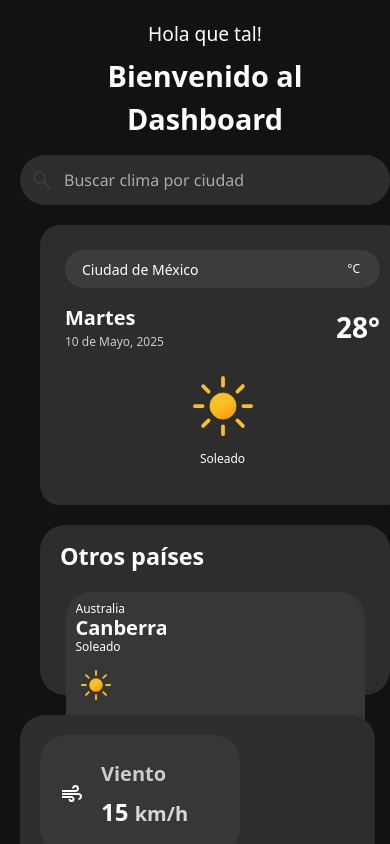
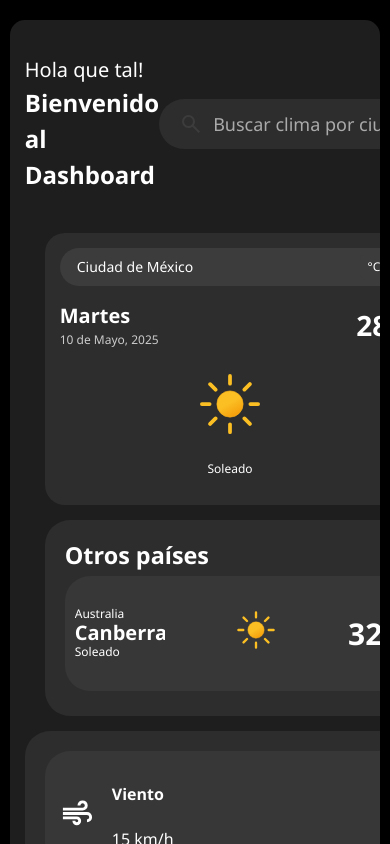
Before and after one commit to RodEsB/Dashboard-Weather, a React (Vite) app: page / in a window 390 px wide. Shown: the top 844 px of the page. Built offline with nearby package versions, Linux system fonts and the light colour scheme.

Commit message:
Tercera prueba de responsividad

```diff
--- a/src/App.css
+++ b/src/App.css
@@ -1,128 +1,119 @@
-/* Estructura general */
+body {
+  background-color: #000; /* fondo exterior negro */
+  margin: 0;
+  font-family: 'Segoe UI', sans-serif;
+
+  /* Centrado vertical y horizontal */
+  height: 100vh;
+  display: flex;
+  justify-content: center;
+  align-items: center;
+}
+
 .dashboard-container {
+  background-color: #1e1e1e;
+  border-radius: 30px;
+  padding: 30px;
+  width: 1200px;
+  height: 600px;
+  box-sizing: border-box;
+  overflow: hidden;
+  color: white;
   display: flex;
   flex-direction: column;
-  padding: 20px;
-  background-color: #121212;
-  min-height: 100vh;
-  color: white;
+  justify-content: flex-start;
+  gap: 0px;
+  box-shadow: 0 0 20px rgba(0, 0, 0, 0.4);
 }
 
-/* Parte superior */
+.friendly-greetings {
+  font-size: 20px;
+  font-weight: lighter;
+  margin-bottom: 0px;
+}
+
+.title {
+  font-size: 24px;
+  font-weight: bold;
+  margin-top: 0px;
+}
+
 .top-bar {
   display: flex;
   justify-content: space-between;
   align-items: center;
-  flex-wrap: wrap;
   margin-bottom: 20px;
 }
 
-/* Saludo */
-.greetings {
+.weather-components {
   display: flex;
-  flex-direction: column;
-  gap: 5px;
+  gap: 20px;
+  justify-content: center;
+  align-items: flex-start;
+  flex-wrap: nowrap;
 }
 
-.friendly-greetings {
-  margin: 0;
-  font-size: 1.2rem;
-  font-weight: 300;
-}
-
-.title {
-  margin: 0;
-  font-size: 1.8rem;
-  font-weight: bold;
-}
-
-/* SearchBar */
-.search-bar {
-  display: flex;
-  align-items: center;
-  gap: 10px;
-  background-color: #2d2d2d;
-  border-radius: 25px;
-  padding: 10px 20px;
-  width: 280px;
-  height: 30px;
-}
-
-.search-bar input {
-  background: none;
-  border: none;
-  outline: none;
-  color: white;
-  font-size: 18px;
-  font-weight: lighter;
-  flex: 1;
-  padding: 0;
-  font-family: 'Segoe UI', sans-serif;
-}
-
-.search-bar input::placeholder {
-  color: #aaa;
-}
-
-.search-bar img {
-  width: 24px;
-  height: 24px;
-}
-
-/* Layout para weather info */
-.weather-components {
-  display: flex;
-  justify-content: space-between;
-  gap: 20px;
-  flex-wrap: wrap;
-}
-
-/* Columna izquierda (Ciudad actual + Otros países) */
 .card-stack {
   display: flex;
   flex-direction: column;
   gap: 20px;
+  flex-shrink: 0; /* importante para que mantenga su ancho */
 }
 
-/* Contenedor de tarjetas */
-.dashboard-card {
-  background-color: #1e1e1e;
-  padding: 20px;
-  border-radius: 20px;
-  color: white;
-  width: 100%;
-  max-width: 350px;
+/* --- Media Queries --- */
+
+/* Tablets (pantallas menores a 1200px) */
+@media (max-width: 1199px) {
+  .dashboard-container {
+    width: 90vw;
+    height: auto;
+    padding: 20px;
+  }
+
+  .weather-components {
+    flex-wrap: wrap;
+    justify-content: center;
+  }
+
+  .card-stack {
+    flex-direction: row;
+    flex-wrap: wrap;
+    gap: 15px;
+  }
 }
 
-/* Responsive */
-@media screen and (max-width: 768px) {
-  .top-bar {
-    flex-direction: column;
-    align-items: center;
-    gap: 15px;
-    text-align: center;
+/* Móviles (pantallas menores a 768px) */
+@media (max-width: 767px) {
+  body {
+    align-items: flex-start;
+    padding: 20px 0;
+    height: auto;
+  }
+
+  .dashboard-container {
+    width: 95vw;
+    height: auto;
+    padding: 15px;
+    border-radius: 15px;
   }
 
   .weather-components {
     flex-direction: column;
+    gap: 15px;
     align-items: center;
-    gap: 20px;
   }
 
-  .card-stack,
-  .dashboard-card,
-  .weather-card,
-  .weather-container {
+  .card-stack {
+    flex-direction: column;
     width: 100%;
-    max-width: 90%;
   }
 
-  .weatherInfo-container {
-    width: 90%;
-  }
-
+  /* Que tarjetas y componentes ocupen el ancho completo */
+  .weather-card,
+  .weather-container,
+  .otherCountries-container,
   .search-bar {
-    width: 100%;
-    justify-content: center;
+    width: 100% !important;
+    max-width: none;
   }
 }
--- a/src/Components/OtherCountires.css
+++ b/src/Components/OtherCountires.css
@@ -1,14 +1,13 @@
-/* OtherCountries.css */
 .otherCountries-container {
   background-color: #2d2d2d;
   border-radius: 25px;
   padding: 10px 20px 30px 20px;
-  width: 310px;
+  width: 290px;
   height: 130px;
   color: white;
   display: flex;
   flex-direction: column;
-  gap: 15px;
+  gap: 4px;
 }
 
 .otherCountries-text {
@@ -21,5 +20,15 @@
   display: flex;
   justify-content: center;
   width: 100%;
-  margin-top: -20px;
+  margin-top: -25px;
 }
+
+/* Responsividad */
+@media (max-width: 767px) {
+  .otherCountries-container {
+    width: 100% !important;
+    max-width: none;
+    height: auto;
+    padding: 15px 20px 25px 20px;
+  }
+}
--- a/src/Components/SearchBar.css
+++ b/src/Components/SearchBar.css
@@ -30,13 +30,10 @@
   height: 24px;
 }
 
-  @media screen and (max-width: 768px) {
+/* Responsividad */
+@media (max-width: 767px) {
   .search-bar {
-      width: 100%;
-      padding: 10px;
-    }
-
-    .search-bar input {
-      font-size: 16px;
+    width: 100% !important;
+    max-width: none;
   }
 }
--- a/src/Components/WeatherCard.css
+++ b/src/Components/WeatherCard.css
@@ -1,11 +1,9 @@
-/*Weather Card*/
 .weather-card {
   background-color: #2d2d2d;
   border-radius: 20px;
   padding: 25px;
-    width: 100%;
-    max-width: 350px;
-    height: auto;
+  width: 300px;
+  height: 200px;
   color: white;
   display: flex;
   flex-direction: column;
@@ -70,7 +68,16 @@
   height: 80px;
 }
 
-  .weather-climate{
+.weather-climate {
   font-size: 12px;
-    margin-top: 0px
 }
+
+/* Responsividad */
+@media (max-width: 767px) {
+  .weather-card {
+    width: 100% !important;
+    max-width: none;
+    height: auto;
+    padding: 15px;
+  }
+}
--- a/src/Components/WeatherCards/WeatherDataCard.css
+++ b/src/Components/WeatherCards/WeatherDataCard.css
@@ -12,29 +12,40 @@
 .icon-container {
   padding: 5px;
   border-radius: 50%;
-    display: grid;
-    place-items: center;
+  display: flex;
+  align-items: center;
+  justify-content: center;
 }
 
-  .data-content h4 {
-    margin: 0;
-    font-size: 20px;
-    color: #ccc;
+.icon-container img {
+  width: 35px;
+  height: 35px;
 }
 
-  .data-content p {
-    margin: 5px 0 0;
-    font-size: 24px;
-    font-weight: bold;
+.data-container {
+  color: white;
+  font-size: 14px;
+  font-weight: lighter;
+  display: flex;
+  flex-direction: column;
 }
 
-  .data-content span {
+.data-container h2 {
   font-size: 20px;
-    opacity: 0.8;
+  margin: 0;
 }
 
-  .sunrise {
-    width: 40px;
-    height: 40px;
-    display: block;
+.data-container p {
+  margin: 0;
+  font-size: 14px;
 }
+
+/* Responsividad */
+@media (max-width: 767px) {
+  .weather-data-card {
+    width: 100% !important;
+    max-width: none;
+    height: auto;
+    padding: 10px;
+  }
+}
--- a/src/Components/WeatherContainer.css
+++ b/src/Components/WeatherContainer.css
@@ -1,4 +1,3 @@
-/* WeatherContainer.css */
 .weather-container {
   background-color: #2d2d2d;
   border-radius: 25px;
@@ -9,7 +8,6 @@
   display: flex;
   flex-direction: column;
   gap: 20px;
-
 }
 
 .weather-data-container {
@@ -18,16 +16,16 @@
   gap: 10px;
 }
 
-  @media screen and (max-width: 768px) {
-    .weather-data-container {
-      grid-template-columns: 1fr;
-      gap: 15px;
-    }
-
+/* Responsividad */
+@media (max-width: 767px) {
   .weather-container {
-      width: 100%;
-      max-width: 90%;
+    width: 100% !important;
+    max-width: none;
     height: auto;
     padding: 20px;
   }
+
+  .weather-data-container {
+    grid-template-columns: 1fr;
   }
+}
--- a/src/Components/WeatherInfo.css
+++ b/src/Components/WeatherInfo.css
@@ -32,7 +32,7 @@
   font-size: 12px;
 }
 
-  .weatherInfo-text h2{
+.weatherInfo-text h2 {
   margin: 0;
   padding: 0;
   font-weight: bold;
@@ -49,20 +49,10 @@
   font-weight: bold;
 }
 
-  @media screen and (max-width: 768px) {
+/* Responsividad */
+@media (max-width: 767px) {
   .weatherInfo-container {
-      width: 90%;
-      flex-direction: column;
-      align-items: flex-start;
-      gap: 10px;
-    }
-
-    .weatherInfo-icon img {
-      width: 40px;
-      height: 40px;
-    }
-
-    .weatherInfo-temp h2 {
-      font-size: 24px;
+    max-width: 100%;
+    width: 100%;
   }
 }
```
Lines whose indentation alone changed are shown as unchanged.
